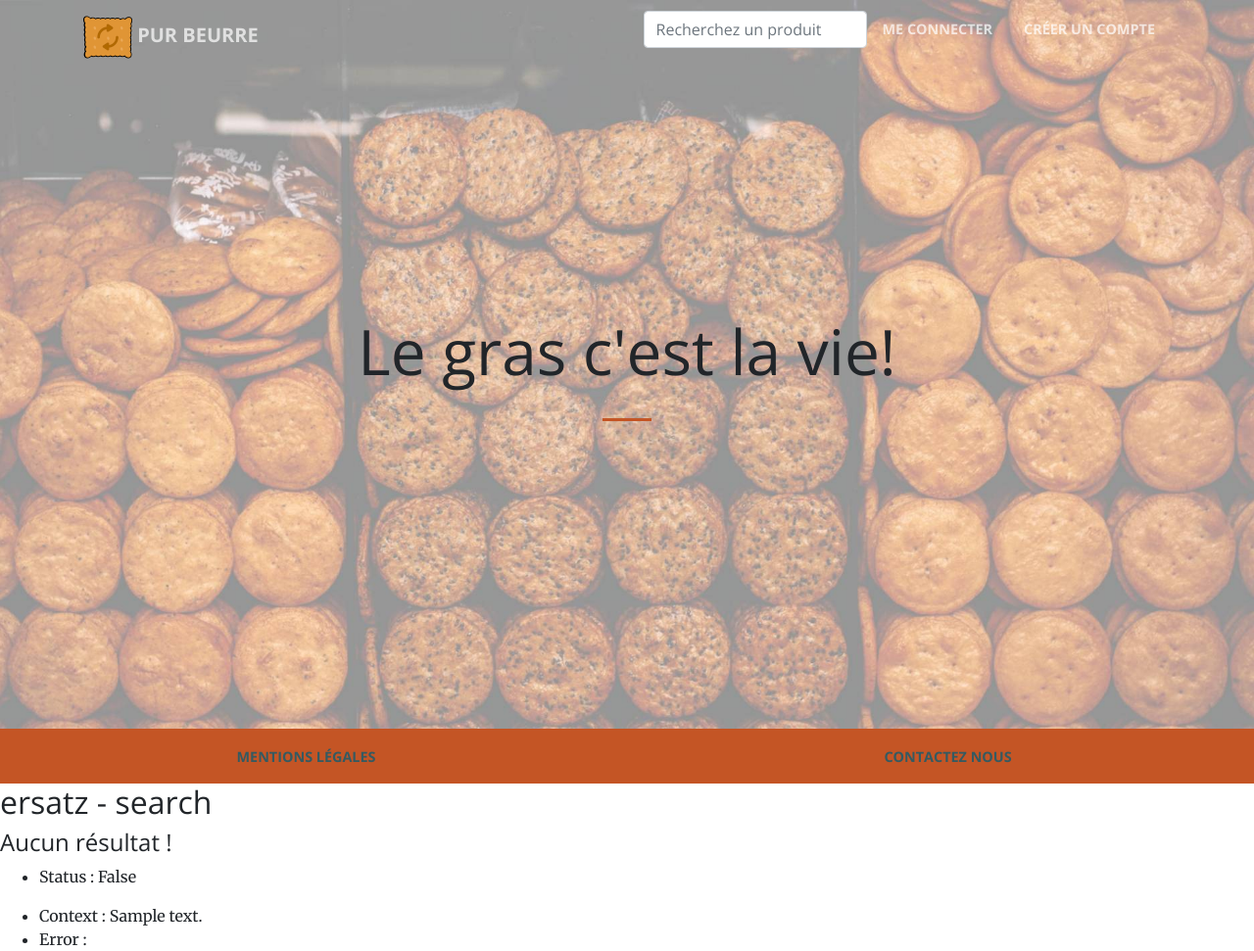
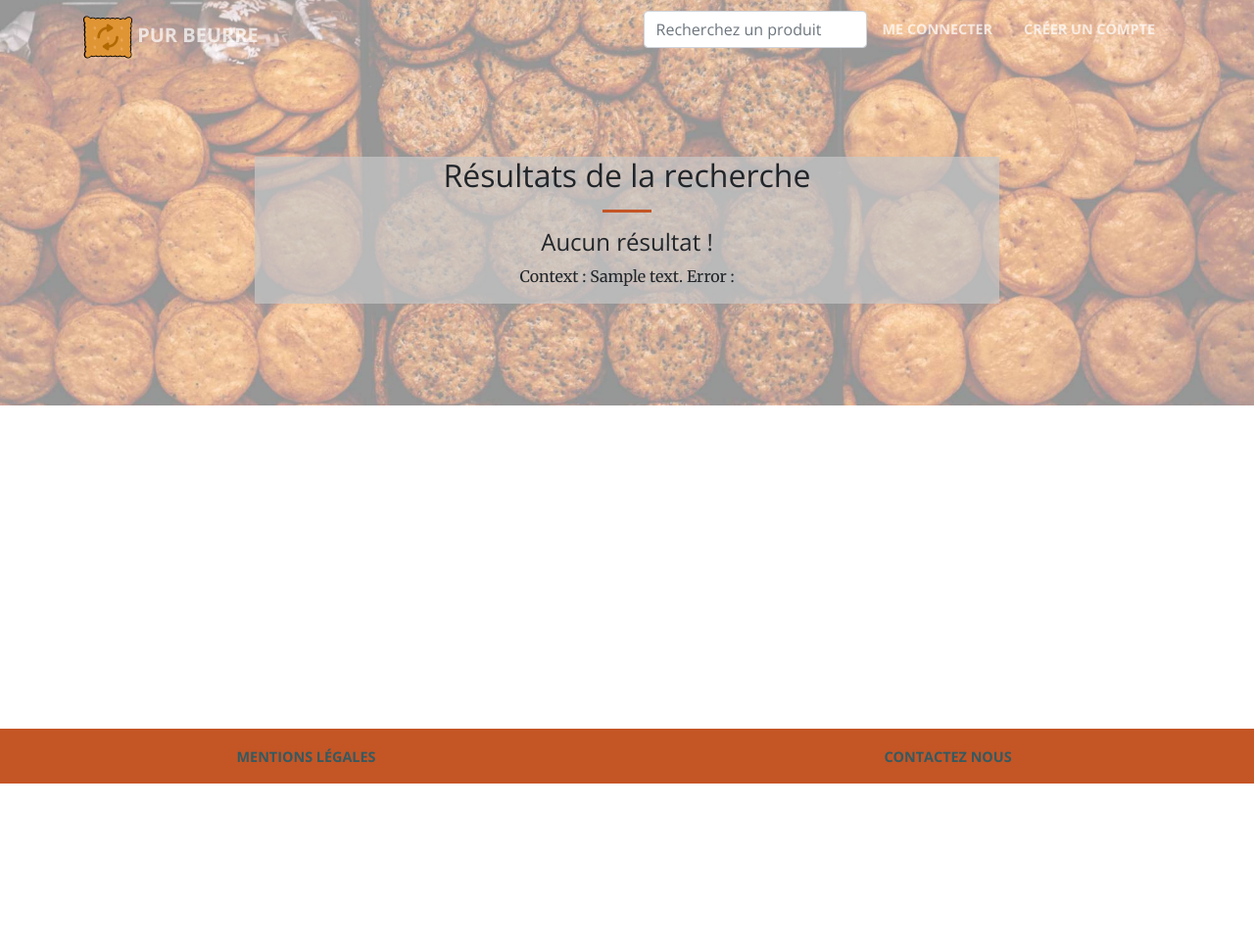
Before and after one commit to freezed/ocp8, a Django app: template ersatz/templates/ersatz/result.html in a window 1280 px wide. Shown: the whole page at 98% size. After the commit the page ends 800 px from the top, so only its background shows below. Run offline with Django 3.2, Linux system fonts and the light colour scheme; the template is opened without the code that fills it: most values are stand-ins (such as "Sample title", 1, 10 or a date in 2020); some libraries are stand-ins or nearby versions.

Commit message:
Add result template #8

```diff
--- a/ersatz/templates/ersatz/result.html
+++ b/ersatz/templates/ersatz/result.html
@@ -1,12 +1,20 @@
 {% extends 'base.html' %}
+{% block title %}Recherche produit{% endblock %}
 
-{% block title %} - Recherche produit{% endblock %}
+{% block header %}{% endblock %}
+{% block content %}
+{% load static %}
 
-{% block content %}
-  <h2>ersatz - search</h2>
+    <section class="head" style="background-image: url('../../static/img/header.jpg');">
+      <div class="container my-auto">
+
+        <div class="row">
+          <div class="col-lg-8 mx-auto text-center bg-faded">
+            <h2>Résultats de la recherche</h2>
+            <hr>
+
               {% if status %}
-  <h4>Résultats de la recherche</h4>
-  <ol>
+              <ul class="list-unstyled">
               {% for line in products %}
                 <li>
                   {% if line.nutrition_grades is False or line.nutrition_grades == '' %}
@@ -17,7 +25,7 @@
                   {% endif %}
                 </li>
               {% endfor %}
-  </ol>
+              </ul>
               <p>
                 {% if pagination.previous %}
                 <a href="{{ pagination.url_query }}&p=1">[ 1 |</a>
@@ -31,10 +39,14 @@
               </p>
               {% else %}
               <h4>Aucun résultat !</h4>
-  <ul>
-    <li>Status : False</p>
-    <li>Context : {{ context }}</li>
-    <li>Error : {{ error }}</li>
-  </ul>
+              <p>
+                Context : {{ context }}
+                Error : {{ error }}
+              </p>
               {% endif %}
+          </div>
+        </div>
+
+      </div>
+
 {% endblock %}
--- a/omega/static/sbtstrp-creative-css/creative.css
+++ b/omega/static/sbtstrp-creative-css/creative.css
@@ -366,3 +366,14 @@ form.form-ctrl input {
 #mainNav form button  {
   display:none;
 }
+
+section.head {
+  padding-top: 10rem;
+  padding-bottom: calc(10rem - 56px);
+  background-position: center center;
+  background-size: cover;"
+}
+
+.bg-faded {
+  background-color: rgba(200, 200, 200, 0.7);
+}
```
Lines whose indentation alone changed are shown as unchanged.
